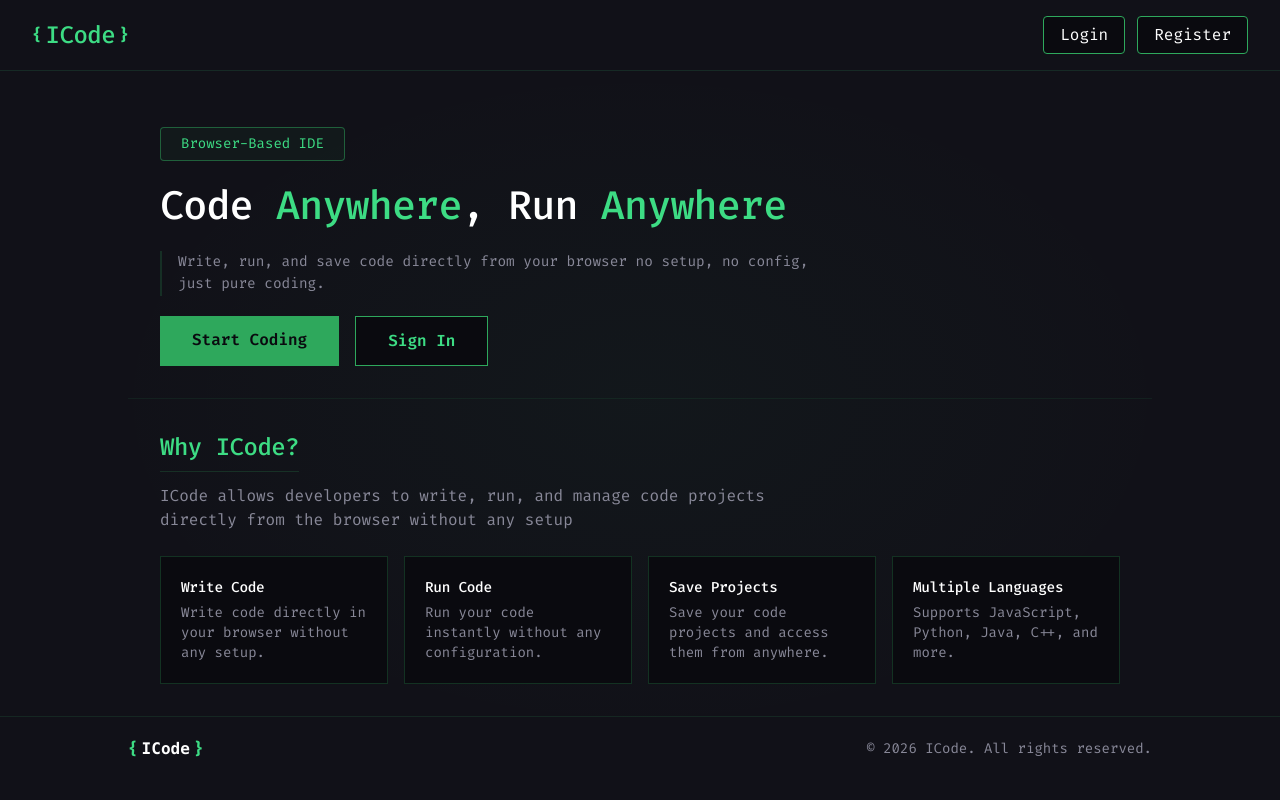
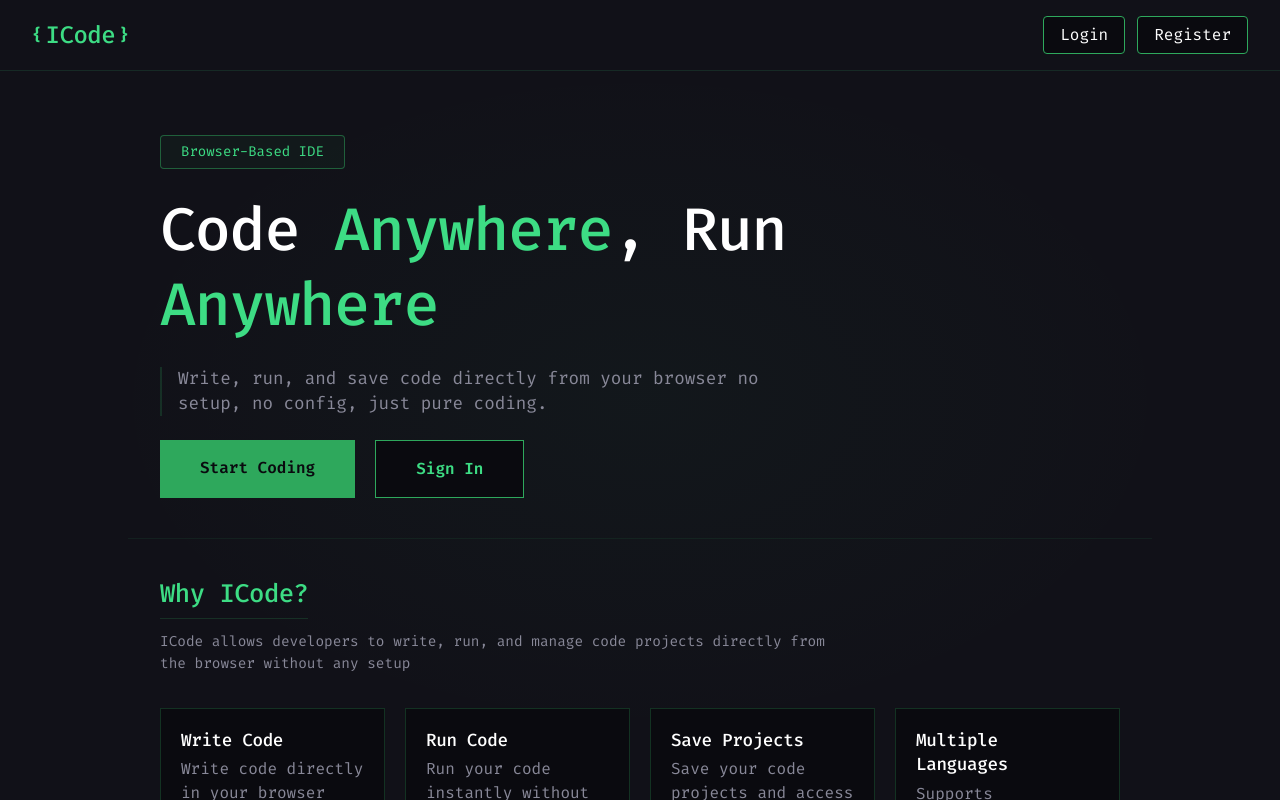
Before and after one commit to saudprashant2062/ICode, a React (Vite) app in the folder Frontend_ICode/: page / in a window 1280 px wide. Built offline with nearby package versions, Linux system fonts and the light colour scheme.

Commit message:
removed some chnages

```diff
--- a/Frontend_ICode/src/components/FeatureCard.jsx
+++ b/Frontend_ICode/src/components/FeatureCard.jsx
@@ -1,8 +1,8 @@
 export default function FeatureCard({ title, description }) {
   return (
     <div className="border border-green-500/25 p-5 bg-black hover:bg-green-500/5 hover:border-green-500/50 transition-all duration-200">
-      <h3 className="font-bold text-lg text-white">{title}</h3>
-      <p className="text-gray-600 mt-1 text-sm">{description}</p>
+      <h3 className="font-bold text-xl text-white">{title}</h3>
+      <p className="text-gray-600 mt-1">{description}</p>
     </div>
   );
 }
--- a/Frontend_ICode/src/components/Section.jsx
+++ b/Frontend_ICode/src/components/Section.jsx
@@ -1,6 +1,6 @@
 export default function Section({ children, className = "" }) {
   return (
-    <section className={`max-w-5xl mx-auto py-8 px-8 ${className}`}>
+    <section className={`max-w-5xl mx-auto py-10 px-8 ${className}`}>
       {children}
     </section>
   );
--- a/Frontend_ICode/src/pages/Landing.jsx
+++ b/Frontend_ICode/src/pages/Landing.jsx
@@ -25,30 +25,30 @@ export default function Landing() {
 
   return (
     <>
-      <div className="min-h-screen bg-gray-800 bg-[radial-gradient(ellipse_at_center,rgba(61,220,132,0.03)_0%,transparent_60%)]">
+      <div className="h-screen overflow-hidden bg-gray-800 bg-[radial-gradient(ellipse_at_center,rgba(61,220,132,0.03)_0%,transparent_60%)]">
         <Navbar title="ICode" />
 
-        <main className="max-w-5xl mx-auto px-8 pt-14 pb-8 border-b border-green-500/10">
-          <div className="space-y-5 max-w-4xl">
+        <main className="max-w-5xl mx-auto px-8 pt-16 pb-10 border-b border-green-500/10">
+          <div className="space-y-6 max-w-4xl">
             <div className="inline-block px-5 py-1.5 border border-green-500/50 text-sm text-green-400 bg-green-500/5 rounded-sm">
               Browser-Based IDE
             </div>
-            <h1 className="text-5xl font-bold text-white leading-tight tracking-tight">
+            <h1 className="text-6xl font-bold text-white leading-tight tracking-tight">
               Code <span className="text-green-400">Anywhere</span>, Run <span className="text-green-400">Anywhere</span>
             </h1>
-            <p className="text-lg max-w-2xl border-l-2 border-green-500/20 pl-4">
+            <p className="text-xl max-w-2xl border-l-2 border-green-500/20 pl-4">
               Write, run, and save code directly from your browser no setup, no config, just pure coding.
             </p>
-            <div className="flex gap-4">
+            <div className="flex gap-5">
               <Link
                 to="/register"
-                className="px-8 py-3 bg-green-500 text-black font-semibold hover:bg-green-400 hover:shadow-lg hover:shadow-green-500/25 transition-all duration-200"
+                className="px-10 py-4 bg-green-500 text-black font-semibold hover:bg-green-400 hover:shadow-lg hover:shadow-green-500/25 transition-all duration-200"
               >
                 Start Coding
               </Link>
               <Link
                 to="/login"
-                className="px-8 py-3 bg-black text-green-400 border border-green-500 font-semibold hover:bg-green-500/15 transition-all duration-200"
+                className="px-10 py-4 bg-black text-green-400 border border-green-500 font-semibold hover:bg-green-500/15 transition-all duration-200"
               >
                 Sign In
               </Link>
@@ -58,13 +58,13 @@ export default function Landing() {
 
         <Section>
           <div className="space-y-3">
-            <h2 className="text-2xl font-bold text-green-400 border-b border-green-500/20 pb-2 inline-block">Why ICode?</h2>
-            <p className="text-base max-w-2xl">
+            <h2 className="text-3xl font-bold text-green-400 border-b border-green-500/20 pb-2 inline-block">Why ICode?</h2>
+            <p className="text-lg max-w-2xl">
               ICode allows developers to write, run, and manage code projects
               directly from the browser without any setup
             </p>
           </div>
-          <div className="grid grid-cols-1 sm:grid-cols-2 lg:grid-cols-4 gap-4 mt-6">
+          <div className="grid grid-cols-1 sm:grid-cols-2 lg:grid-cols-4 gap-5 mt-8">
             {features.map((feature) => (
               <FeatureCard
                 key={feature.title}
--- a/Frontend_ICode/src/pages/Login.jsx
+++ b/Frontend_ICode/src/pages/Login.jsx
@@ -8,24 +8,24 @@ export default function Login() {
   return (
     <>
       <Navbar title="ICode" />
-      <main className="min-h-screen flex items-center justify-center bg-gray-800 bg-[radial-gradient(ellipse_at_center,rgba(61,220,132,0.03)_0%,transparent_60%)] px-4">
-        <div className="w-full max-w-sm border border-green-500/25 bg-black p-10 shadow-[0_0_20px_rgba(61,220,132,0.03)]">
+      <main className="h-screen overflow-hidden flex items-center justify-center bg-gray-800 bg-[radial-gradient(ellipse_at_center,rgba(61,220,132,0.03)_0%,transparent_60%)] px-4">
+        <div className="w-full max-w-sm border border-green-500/25 bg-black p-12 shadow-[0_0_20px_rgba(61,220,132,0.03)]">
           <h1 className="text-4xl font-bold text-white border-b border-green-500/20 pb-3">Welcome back</h1>
-          <p className="text-gray-400 mt-4 mb-8 text-sm border-l-2 border-green-500/15 pl-3">Sign in to your account</p>
+          <p className="text-gray-400 mt-4 mb-8 border-l-2 border-green-500/15 pl-3">Sign in to your account</p>
           <form className="flex flex-col gap-4">
             <input
               type="email"
               placeholder="Email"
               value={email}
               onChange={(e) => setEmail(e.target.value)}
-              className="w-full bg-gray-800 border border-green-500/25 px-4 py-3 text-gray-300 placeholder-gray-500 focus:outline-none focus:border-green-400 focus:ring-1 focus:ring-green-400"
+              className="w-full bg-gray-800 border border-green-500/25 px-4 py-3.5 text-gray-300 placeholder-gray-500 focus:outline-none focus:border-green-400 focus:ring-1 focus:ring-green-400"
             />
             <input
               type="password"
               placeholder="Password"
-              className="w-full bg-gray-800 border border-green-500/25 px-4 py-3 text-gray-700 placeholder-gray-600 focus:outline-none focus:border-green-400 focus:ring-1 focus:ring-green-400"
+              className="w-full bg-gray-800 border border-green-500/25 px-4 py-3.5 text-gray-700 placeholder-gray-600 focus:outline-none focus:border-green-400 focus:ring-1 focus:ring-green-400"
             />
-            <button className="w-full bg-green-500 text-black font-bold py-3 hover:bg-green-400 hover:shadow-lg hover:shadow-green-500/25 transition-all duration-200">
+            <button className="w-full bg-green-500 text-black font-bold py-3.5 hover:bg-green-400 hover:shadow-lg hover:shadow-green-500/25 transition-all duration-200">
               Sign In
             </button>
           </form>
--- a/Frontend_ICode/src/pages/Register.jsx
+++ b/Frontend_ICode/src/pages/Register.jsx
@@ -5,27 +5,27 @@ export default function Register() {
   return (
     <>
       <Navbar title="ICode" />
-      <main className="min-h-screen flex items-center justify-center bg-gray-800 bg-[radial-gradient(ellipse_at_center,rgba(61,220,132,0.03)_0%,transparent_60%)] px-4">
-        <div className="w-full max-w-sm border border-green-500/25 bg-black p-10 shadow-[0_0_20px_rgba(61,220,132,0.03)]">
+      <main className="h-screen overflow-hidden flex items-center justify-center bg-gray-800 bg-[radial-gradient(ellipse_at_center,rgba(61,220,132,0.03)_0%,transparent_60%)] px-4">
+        <div className="w-full max-w-sm border border-green-500/25 bg-black p-12 shadow-[0_0_20px_rgba(61,220,132,0.03)]">
           <h1 className="text-4xl font-bold text-white border-b border-green-500/20 pb-3">Create an account</h1>
-          <p className="text-gray-400 mt-4 mb-8 text-sm border-l-2 border-green-500/15 pl-3">Get started with ICode</p>
+          <p className="text-gray-400 mt-4 mb-8 border-l-2 border-green-500/15 pl-3">Get started with ICode</p>
           <form className="flex flex-col gap-4">
             <input
               type="text"
               placeholder="Username"
-              className="w-full bg-gray-800 border border-green-500/25 px-4 py-3 text-gray-300 placeholder-gray-500 focus:outline-none focus:border-green-400 focus:ring-1 focus:ring-green-400"
+              className="w-full bg-gray-800 border border-green-500/25 px-4 py-3.5 text-gray-300 placeholder-gray-500 focus:outline-none focus:border-green-400 focus:ring-1 focus:ring-green-400"
             />
             <input
               type="email"
               placeholder="Email"
-              className="w-full bg-gray-800 border border-green-500/25 px-4 py-3 text-gray-300 placeholder-gray-500 focus:outline-none focus:border-green-400 focus:ring-1 focus:ring-green-400"
+              className="w-full bg-gray-800 border border-green-500/25 px-4 py-3.5 text-gray-300 placeholder-gray-500 focus:outline-none focus:border-green-400 focus:ring-1 focus:ring-green-400"
             />
             <input
               type="password"
               placeholder="Password"
-              className="w-full bg-gray-800 border border-green-500/25 px-4 py-3 text-gray-300 placeholder-gray-500 focus:outline-none focus:border-green-400 focus:ring-1 focus:ring-green-400"
+              className="w-full bg-gray-800 border border-green-500/25 px-4 py-3.5 text-gray-300 placeholder-gray-500 focus:outline-none focus:border-green-400 focus:ring-1 focus:ring-green-400"
             />
-            <button className="w-full bg-green-500 text-black font-bold py-3 hover:bg-green-400 hover:shadow-lg hover:shadow-green-500/25 transition-all duration-200">
+            <button className="w-full bg-green-500 text-black font-bold py-3.5 hover:bg-green-400 hover:shadow-lg hover:shadow-green-500/25 transition-all duration-200">
               Create Account
             </button>
           </form>
```
